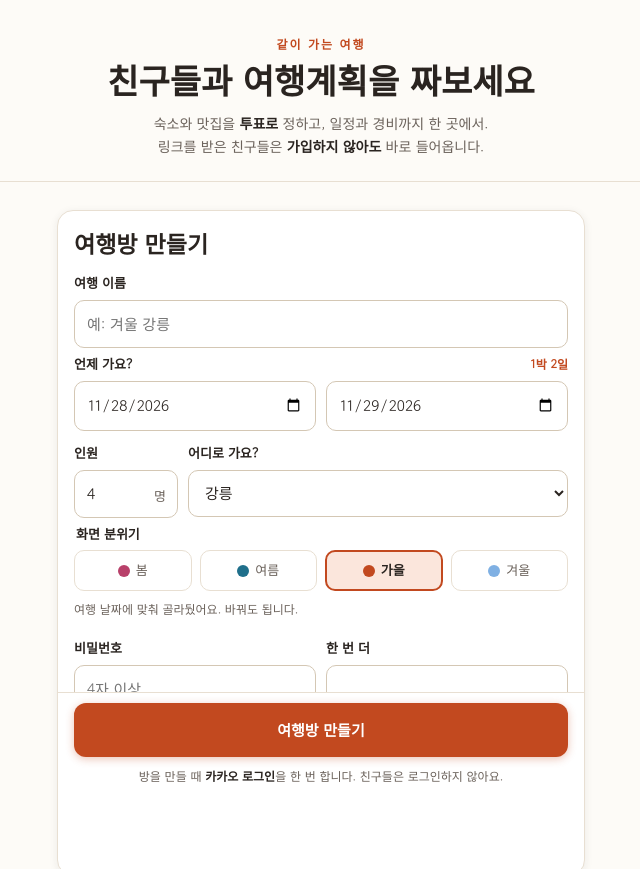
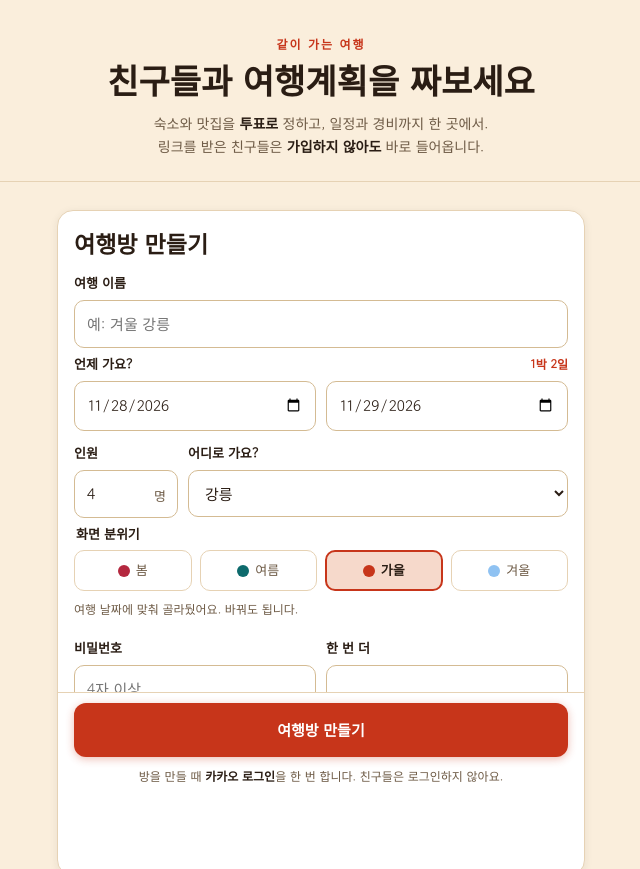
Before and after one commit to HEEHiii/gangneung505, a plain HTML site: page app/index.html in a window 1280 px wide. Shown: the top 869 px of the page, without its empty margins (319-959 px from the left). Drawn offline with Linux system fonts and the light colour scheme; a script that the page names is missing; a web font is replaced by a local one.

Commit message:
계절 네 벌의 바탕에 실제로 색을 넣다
흰색에 가까운 바탕(#FDFBF7 등)은 계절을 고른 의미가 없었다.
고르는 화면의 색 견본과 실제 화면이 달라 보였고, 네 계절이
사실상 같은 흰 화면이었다.

네 바탕 모두 채도를 올렸다.

  봄    #FDFBFC → #F6E5E7    강조 #B8406A → #B4283F
  여름  #FBFCFD → #E2EFED    강조 #1F6F8B → #0D6A6C
  가을  #FDFBF7 → #FAEEDC    강조 #C2491F → #C7351A
  겨울  #1A1F26 → #141D2A    강조 #7FB0E3 그대로

봄은 자홍(340°)에서 체리 빨강(350°)으로. 자홍 + 연분홍은
오래된 조합이라 아기분홍처럼 보였다.

여름은 하늘색(198°)에서 청록(181°)으로. 청록은 중립색에
가까워서 옅게 깔면 회색처럼 읽히다가 초록 기미만 남는다.
하늘색은 옅게 깔아도 끝까지 파랑으로 읽혀 파스텔 느낌이
빠지지 않았다.

바탕이 색을 가지니 흰 카드가 저절로 떠 보인다.

흐린 글씨(--faint)는 네 벌 모두 진하게 고쳤다. 전에는 흰
카드 위에서 2.7~3.7:1 로 기준 미달이었고, 바탕에 색이 들어가면
더 나빠진다.

측정값 (tests/theme.spec.mjs 가 실제로 잰 것):
  강조색 대비  봄 5.21  여름 5.40  가을 4.64  겨울 9.01
  흐린 글씨    봄 5.86  여름 5.29  가을 5.64  겨울 7.22

가장 빡빡한 곳이 가을 강조색 4.64:1 이다. 가을 바탕이나 강조색을
더 건드릴 때는 이 값을 먼저 확인해야 한다.

Co-Authored-By: Claude Opus 5 <noreply@anthropic.com>
Claude-Session: https://claude.ai/code/session_01RzrnN8zAdrDrhLqmBr9AYr

```diff
--- a/app/assets/style.css
+++ b/app/assets/style.css
@@ -45,11 +45,12 @@
 }
 
 /* ============================================================
-   계절 파스텔 4종
+   계절 4종
 
-   바탕은 연하게, 글씨와 강조는 충분히 진하게.
-   "파스텔"은 배경 이야기이고, 글씨까지 연해지면 안 읽힙니다.
-   tests/theme.spec.mjs 가 여덟 벌 전부 대비를 재서 막아줍니다.
+   바탕에는 색이 있고, 글씨와 강조는 충분히 진하게.
+   파스텔이 아닙니다 — 흰색에 가까운 바탕은 계절을 고른 의미가
+   없어서 버렸습니다. 대신 글씨까지 연해지면 안 읽힙니다.
+   tests/theme.spec.mjs 가 네 벌 전부 대비를 재서 막아줍니다.
    ============================================================ */
 
 /* ★ 2026-11 디자인 정리
@@ -68,30 +69,30 @@
 :root,
 :root[data-theme="summer"]{
   color-scheme:light;
-  --bg:#fbfcfd; --surface:#ffffff; --surface-2:#eef2f5;
-  --line:#e3e8ec; --line-strong:#c9d2d8;
-  --text:#23292e; --muted:#616a71; --faint:#a3abb1;
-  --accent:#1f6f8b; --accent-soft:#e6f1f6; --on-dark:#ffffff;
+  --bg:#e2efed; --surface:#ffffff; --surface-2:#d6e7e4;
+  --line:#cbe0dc; --line-strong:#aecbc6;
+  --text:#11282a; --muted:#4c6567; --faint:#56706f;
+  --accent:#0d6a6c; --accent-soft:#d0e6e3; --on-dark:#ffffff;
   --danger:#a12b1a; --ok:#1a7f4b;
 }
 
 /* ───────── 봄 ───────── */
 :root[data-theme="spring"]{
   color-scheme:light;
-  --bg:#fdfbfc; --surface:#ffffff; --surface-2:#f6eff2;
-  --line:#ebe1e5; --line-strong:#d6c4cb;
-  --text:#2b2328; --muted:#6a5c62; --faint:#a9a0a4;
-  --accent:#b8406a; --accent-soft:#fbeaf0; --on-dark:#ffffff;
+  --bg:#f6e5e7; --surface:#ffffff; --surface-2:#efdadd;
+  --line:#e7d0d3; --line-strong:#d9b4b9;
+  --text:#2a1a1d; --muted:#6a5255; --faint:#7b6165;
+  --accent:#b4283f; --accent-soft:#f2d5d9; --on-dark:#ffffff;
   --danger:#a12b1a; --ok:#1a7f4b;
 }
 
 /* ───────── 가을 ───────── */
 :root[data-theme="autumn"]{
   color-scheme:light;
-  --bg:#fdfbf7; --surface:#ffffff; --surface-2:#f6f1e8;
-  --line:#e8dfd2; --line-strong:#d4c7b4;
-  --text:#2a2420; --muted:#6b625b; --faint:#a9a099;
-  --accent:#c2491f; --accent-soft:#fbe6dc; --on-dark:#ffffff;
+  --bg:#faeedc; --surface:#ffffff; --surface-2:#f3e3cb;
+  --line:#e6d2b4; --line-strong:#d4bb93;
+  --text:#2a1d14; --muted:#6e5b46; --faint:#786851;
+  --accent:#c7351a; --accent-soft:#f6d9cb; --on-dark:#ffffff;
   --danger:#a12b1a; --ok:#1a7f4b;
 }
 
@@ -101,11 +102,11 @@
      덕분에 고를 때 보이는 색 견본과 실제 화면이 늘 일치합니다. */
 :root[data-theme="winter"]{
   color-scheme:dark;
-  --bg:#1a1f26; --surface:#242b34; --surface-2:#2b333d;
-  --line:#323c48; --line-strong:#46525f;
-  --text:#eef2f6; --muted:#9aa7b4; --faint:#67727d;
-  --accent:#7fb0e3; --accent-soft:#223243; --on-dark:#141a21;
-  --raised:#3a4553;
+  --bg:#141d2a; --surface:#1e2835; --surface-2:#263241;
+  --line:#32404f; --line-strong:#46576a;
+  --text:#edf3fa; --muted:#9babbc; --faint:#8495a8;
+  --accent:#8fc2f2; --accent-soft:#1d2f44; --on-dark:#0f1620;
+  --raised:#36465a;
   --danger:#ff9a8b; --ok:#7fd9ab;
 
   /* 어두운 바탕에서는 그림자가 안 보입니다. 더 진하게 깔아야
@@ -707,11 +708,11 @@ main{max-width:var(--maxw);margin:0 auto;padding:22px var(--gutter) 60px}
 
 /* 각 계절의 느낌을 작은 색 띠로 보여줍니다 */
 /* 그라데이션 없이 — 연한 바탕에 진한 색 띠를 단색으로 얹습니다 */
-.swatch-spring{background:#f6eff2; box-shadow:inset 0 -9px 0 #b8406a}
-.swatch-summer{background:#eef2f5; box-shadow:inset 0 -9px 0 #1f6f8b}
-.swatch-autumn{background:#f6f1e8; box-shadow:inset 0 -9px 0 #c2491f}
+.swatch-spring{background:#efdadd; box-shadow:inset 0 -9px 0 #b4283f}
+.swatch-summer{background:#d6e7e4; box-shadow:inset 0 -9px 0 #0d6a6c}
+.swatch-autumn{background:#f3e3cb; box-shadow:inset 0 -9px 0 #c7351a}
 /* 겨울은 늘 어두우므로 견본도 어둡게 — 고를 때와 실제가 같아야 합니다 */
-.swatch-winter{background:#2b333d; box-shadow:inset 0 -9px 0 #7fb0e3}
+.swatch-winter{background:#263241; box-shadow:inset 0 -9px 0 #8fc2f2}
 
 
 /* ============================================================
@@ -1024,10 +1025,10 @@ main{max-width:var(--maxw);margin:0 auto;padding:22px var(--gutter) 60px}
   flex:0 0 12px;width:12px;height:12px;
   border:0;border-radius:99px;box-shadow:none;
 }
-.theme-opt .swatch-spring{background:#b8406a}
-.theme-opt .swatch-summer{background:#1f6f8b}
-.theme-opt .swatch-autumn{background:#c2491f}
-.theme-opt .swatch-winter{background:#7fb0e3}
+.theme-opt .swatch-spring{background:#b4283f}
+.theme-opt .swatch-summer{background:#0d6a6c}
+.theme-opt .swatch-autumn{background:#c7351a}
+.theme-opt .swatch-winter{background:#8fc2f2}
 .theme-opt:has(input:checked){
   border:2px solid var(--accent);padding:8px 3px;
   background:var(--accent-soft);
@@ -1354,7 +1355,7 @@ main{max-width:var(--maxw);margin:0 auto;padding:22px var(--gutter) 60px}
 .card-promo-text span{font-size:12px;color:rgba(255,255,255,.9)}
 .card-promo button{
   flex:0 0 auto;font:inherit;font-size:13px;font-weight:700;
-  color:#c2491f;background:#fff;border:0;border-radius:10px;
+  color:#c7351a;background:#fff;border:0;border-radius:10px;
   padding:9px 12px;cursor:pointer;
 }
 .card-promo button:focus-visible{outline:2px solid #fff;outline-offset:2px}
```
